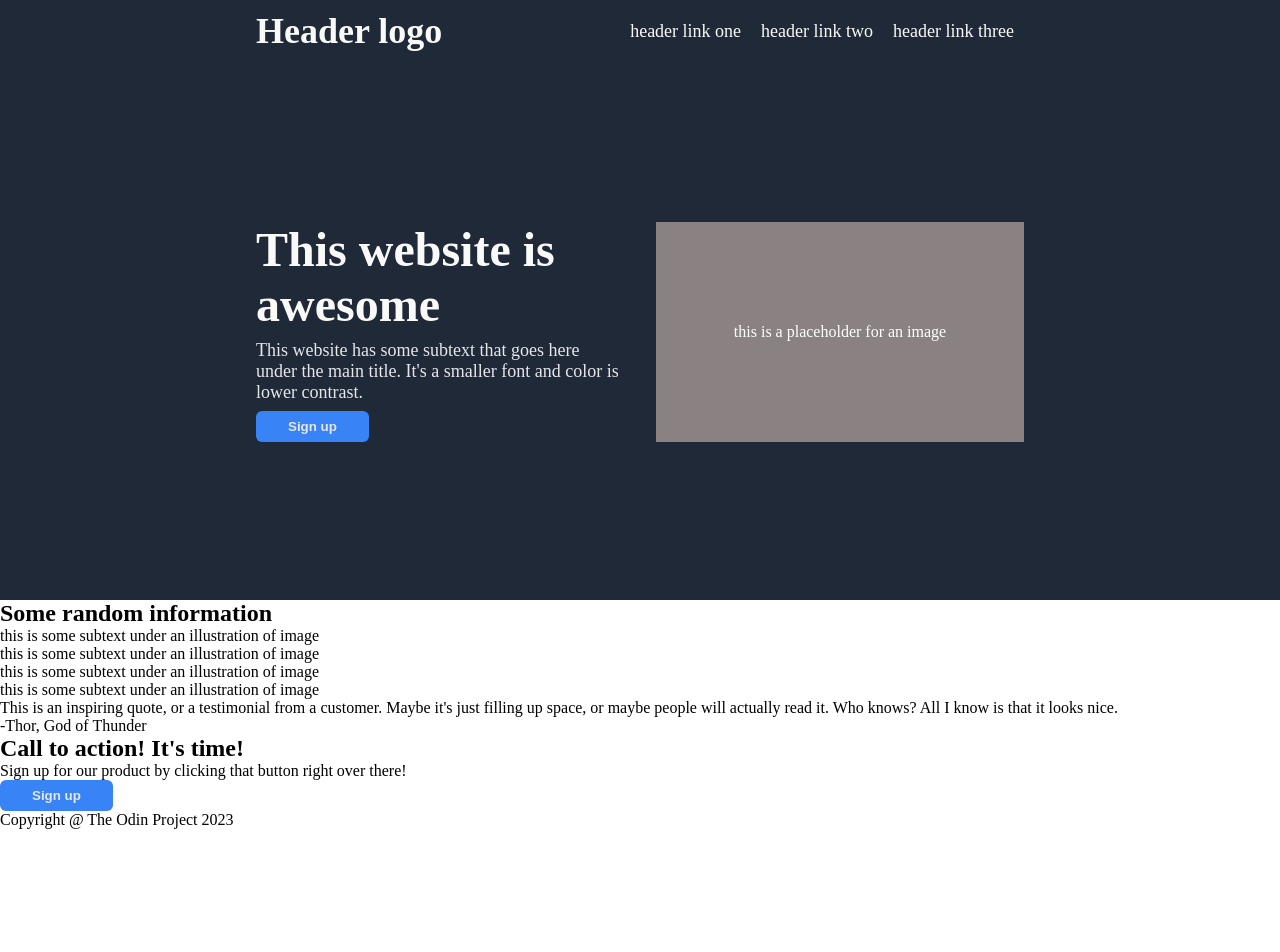
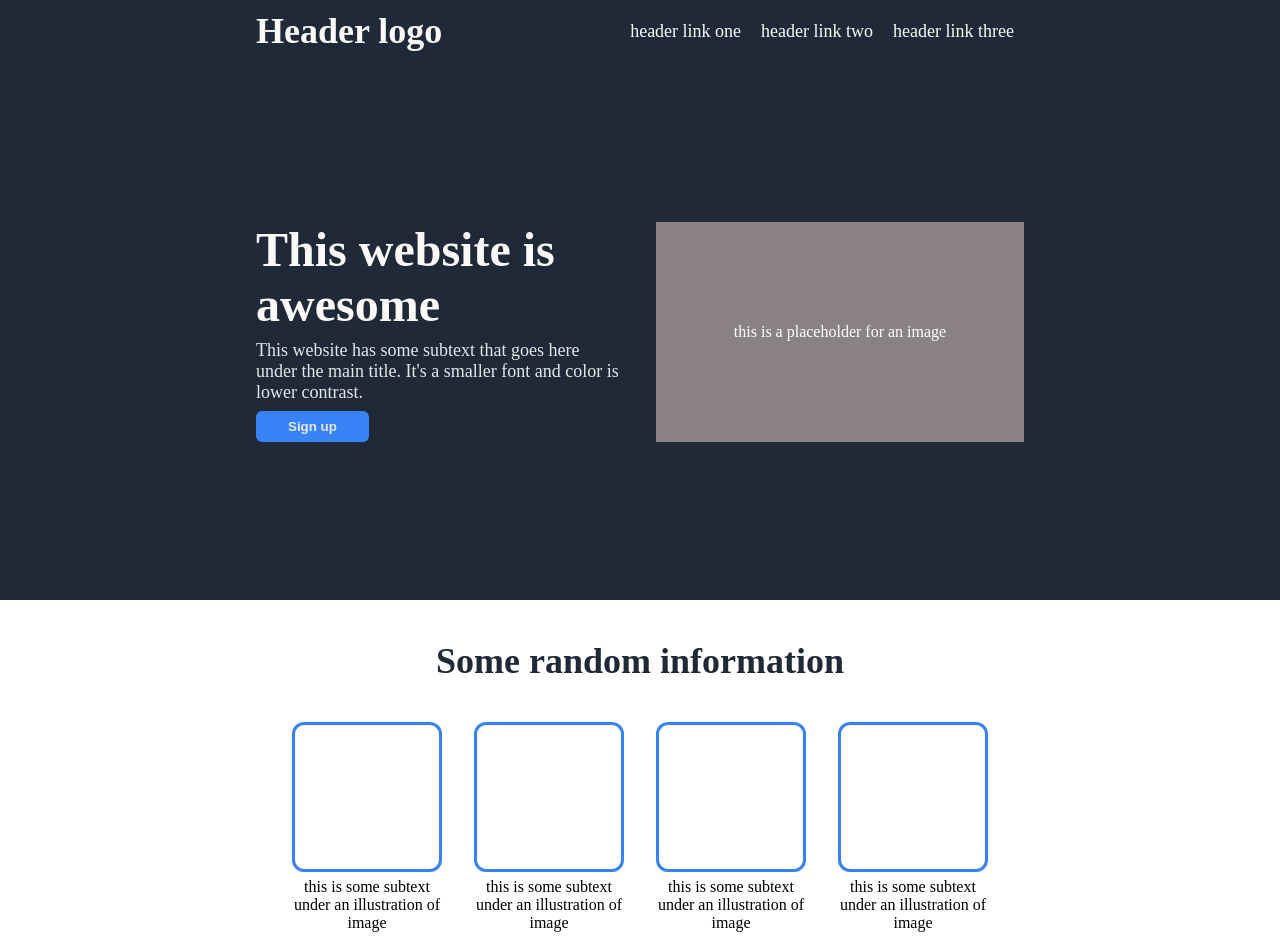
Before and after one commit to laere/odin-landing-page, a plain HTML site: page index.html in a window 1280 px wide. Shown: the top 952 px of the page. Before the commit the page ends 829 px from the top, so only its background shows below. Drawn offline with Linux system fonts and the light colour scheme.

Commit message:
finished section 2 layout both html and css

```diff
--- a/index.html
+++ b/index.html
@@ -35,15 +35,25 @@
 
         <!-- Section 2 -->
         <div class="section two">
-            <h2>Some random information</h2>
+            <h2 class="section-two-header">Some random information</h2>
+            <div class="section-two-content">
+                <div class="section-two-content-item">
                     <div></div>
                     <p>this is some subtext under an illustration of image</p>
+                </div>
+                <div class="section-two-content-item">
                     <div></div>
                     <p>this is some subtext under an illustration of image</p>
+                </div>
+                <div class="section-two-content-item">
                     <div></div>
                     <p>this is some subtext under an illustration of image</p>
+                </div>
+                <div class="section-two-content-item">
                     <div></div>
                     <p>this is some subtext under an illustration of image</p>
+                </div>
+            </div>
         </div>
 
         <!-- Section 3 -->
--- a/style.css
+++ b/style.css
@@ -19,6 +19,16 @@ button {
     border-radius: 6px;
     border: none;
     font-weight: 700;
+}
+
+/* SECTION ONE */
+
+.one {
+    background-color: #1f2937;
+    height: 600px;
+    width: auto;
+    display: flex;
+    justify-content: center;
 }
 
 .content {
@@ -82,12 +92,42 @@ button {
 }
 
 
-/* SECCTION ONE */
+/* SECTION TWO */
 
-.one {
-    background-color: #1f2937;
-    height: 600px;
-    width: auto;
+.two {
+    display: flex;
+    flex-direction: column;
+    text-align: center;
+    height: 500px;
+}
+
+.section-two-header {
+    padding: 40px 0;
+    font-size: 36px;
+    font-weight: 900;
+    color: #1f2937;
+}
+
+.section-two-content {
     display: flex;
     justify-content: center;
 }
+
+.section-two-content-item div {
+    border: 3px solid #3882f6;
+    border-radius: 12px;
+    width: 150px;
+    height: 150px;
+}
+
+.section-two-content-item {
+    display: flex;
+    flex-direction: column;
+    align-items: center;
+    width: 150px;
+    margin: 0 16px;
+}
+
+.section-two-content-item p {
+    margin-top: 6px;
+}
```
Lines whose indentation alone changed are shown as unchanged.
